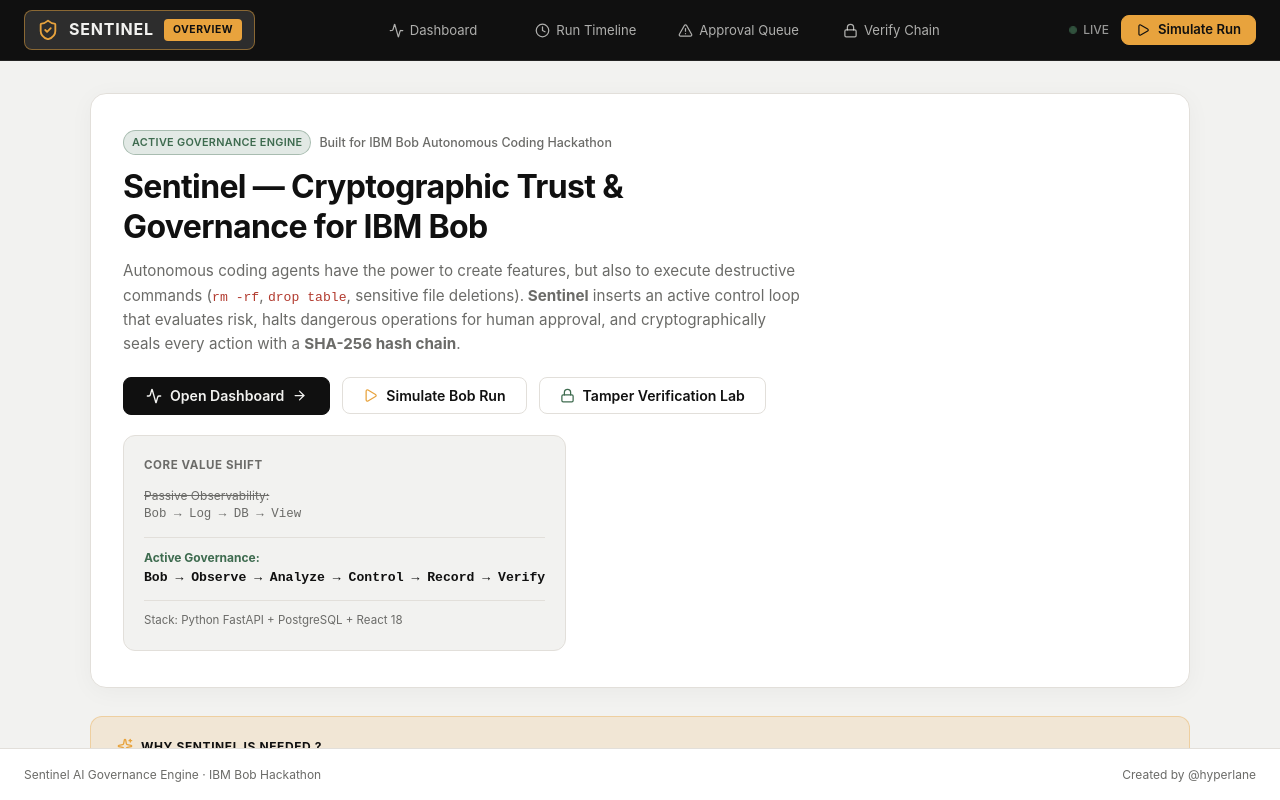
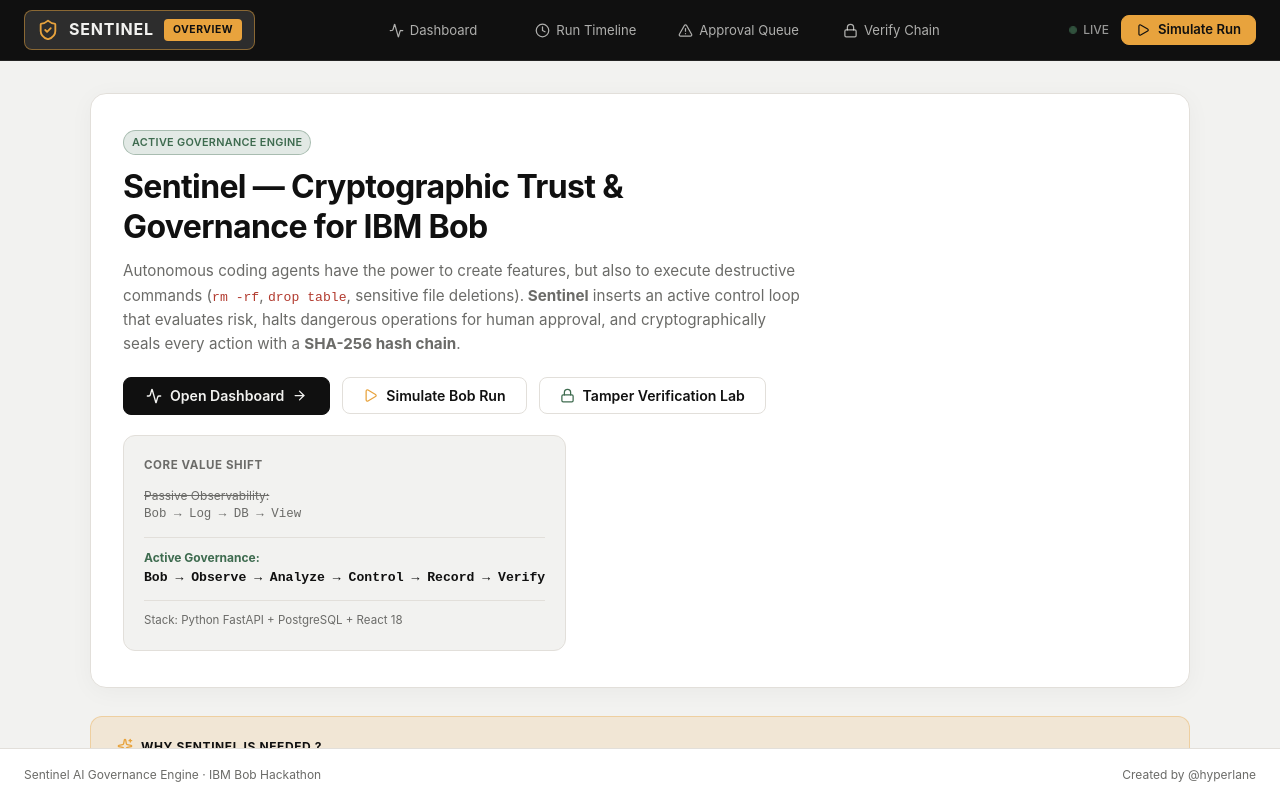
Before and after one commit to NEERAJ-2003/Sentinel, a React (Vite) app in the folder frontend/: page / in a window 1280 px wide. Built offline with nearby package versions, Linux system fonts and the light colour scheme; no server answers; a web font is replaced by a local one.

Commit message:
fix : removed content

```diff
--- a/frontend/src/components/OverviewView.jsx
+++ b/frontend/src/components/OverviewView.jsx
@@ -82,9 +82,6 @@
             <div style={{ display: 'flex', alignItems: 'center', gap: '8px', marginBottom: '12px' }}>
               <span className="badge badge-verified" style={{ padding: '3px 8px', fontSize: '0.68rem' }}>
                 Active Governance Engine
-              </span>
-              <span style={{ fontSize: '0.78rem', color: 'var(--muted)', fontWeight: 500 }}>
-                Built for IBM Bob Autonomous Coding Hackathon
               </span>
             </div>
 
```
